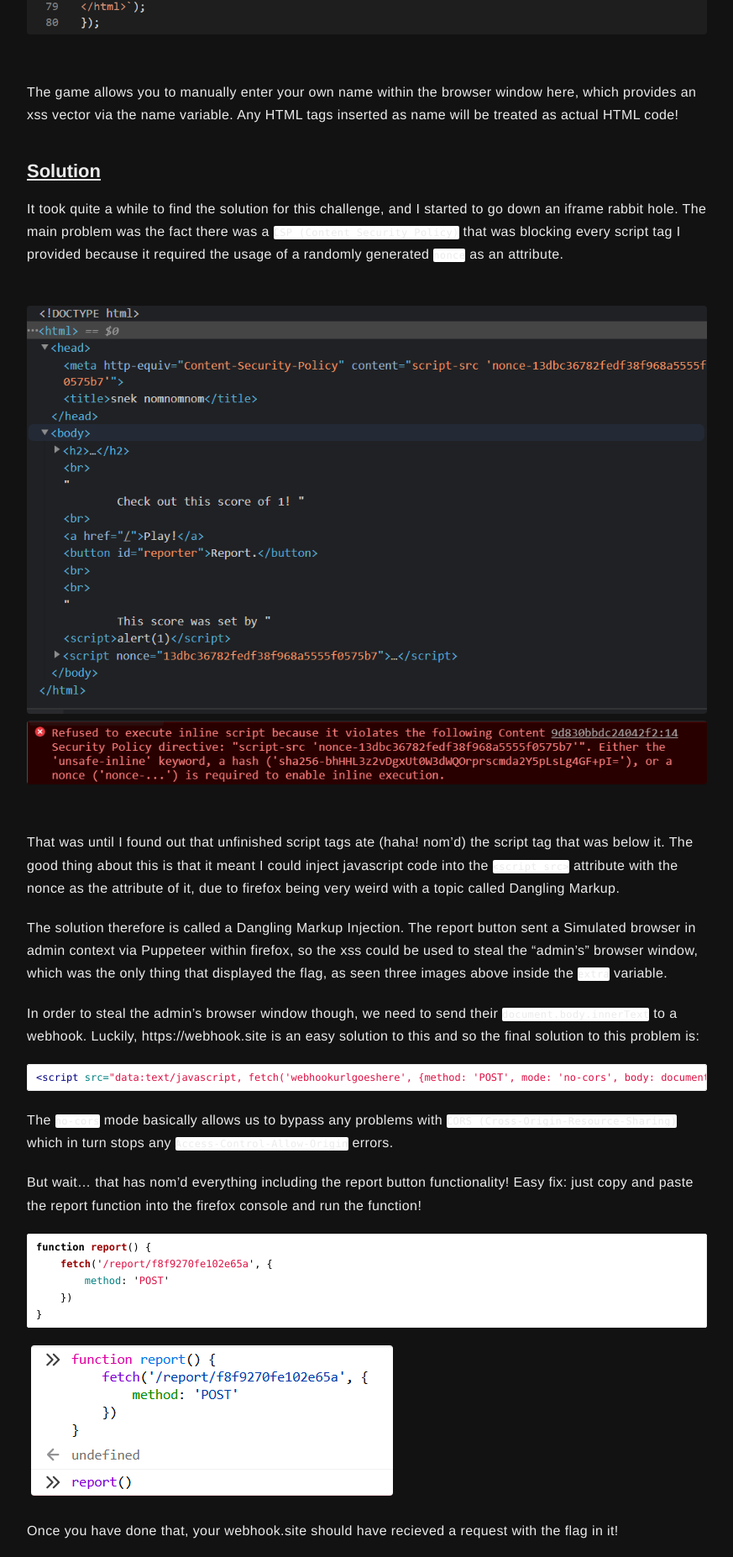
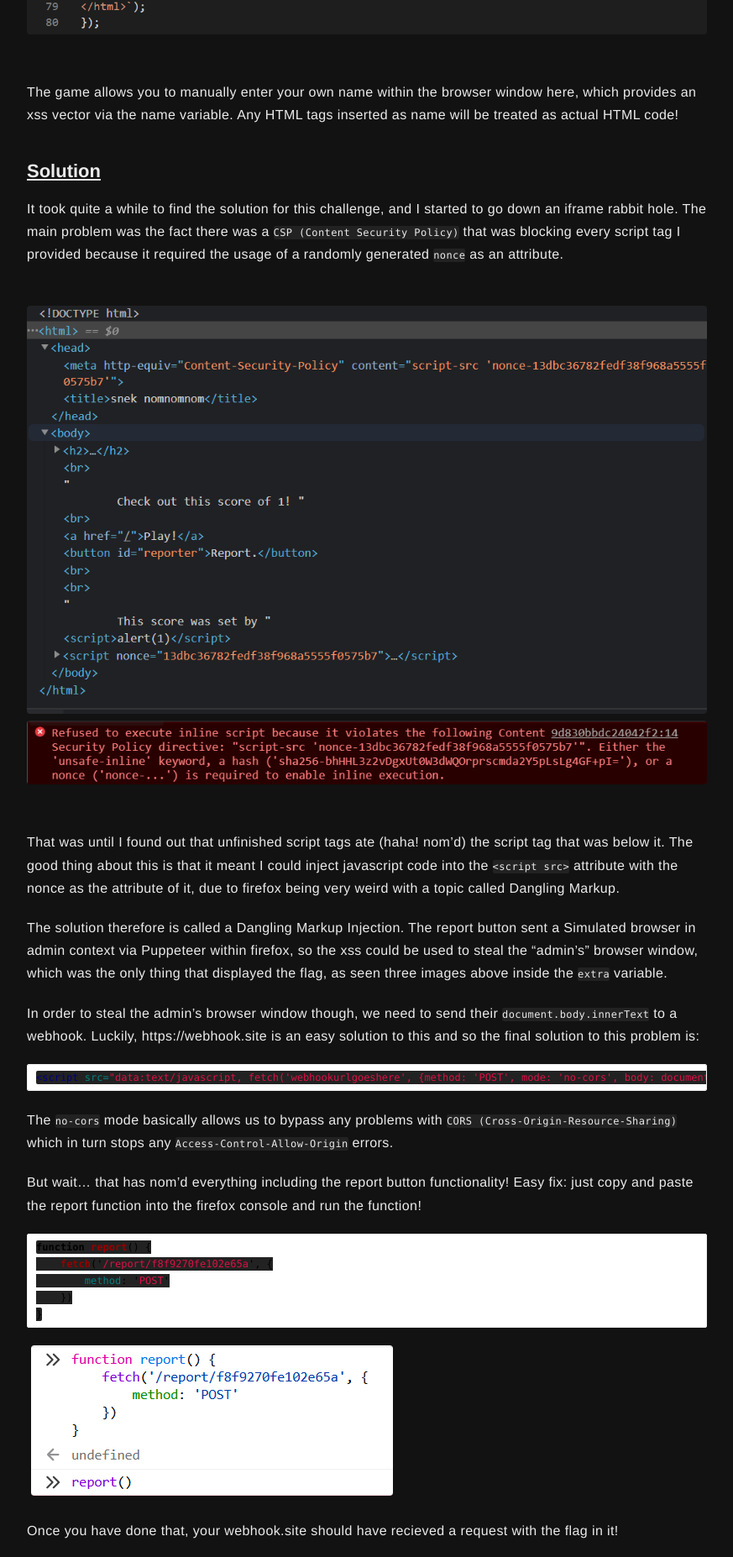
Before and after one commit to CasparovJR/CasparovJR.github.io, a Jekyll site: the page built from _posts/2021-04-08-ångstromCTF-nomnomnom.markdown, in a window 1280 px wide. Shown: the part 1813-3667 px from the top of the page at 84% size, without its empty margins (203-1076 px from the left). Built offline with Jekyll 4.4.1, drawn with Linux system fonts in a browser that asks for light colours.

Commit message:
change code blocks

```diff
--- a/_sass/base/general.sass
+++ b/_sass/base/general.sass
@@ -96,7 +96,7 @@ tt
 	font-family: $fontMonospace
 	font-size: 12px
 	line-height: 20px
-	background: #fff
+	background: #222222
 	border-radius: 2px
 
 pre
```
